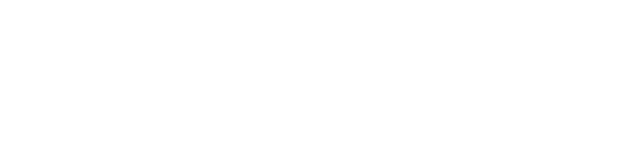
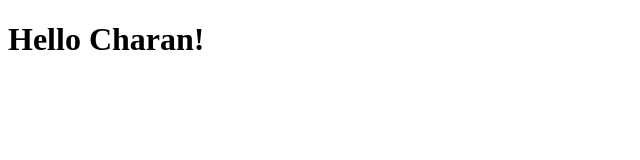
Before and after one commit to kncharan997/My-Project, a plain HTML site: page index.html in a window 1280 px wide. Shown: the whole page, without its empty margins (0-640 px from the left). Drawn offline with Linux system fonts and the light colour scheme.

Commit message:
Update index.html

```diff
--- a/index.html
+++ b/index.html
@@ -6,6 +6,6 @@
     <title>Document</title>
 </head>
 <body>
-
+    <h1>Hello Charan!</h1>
 </body>
 </html>
```
